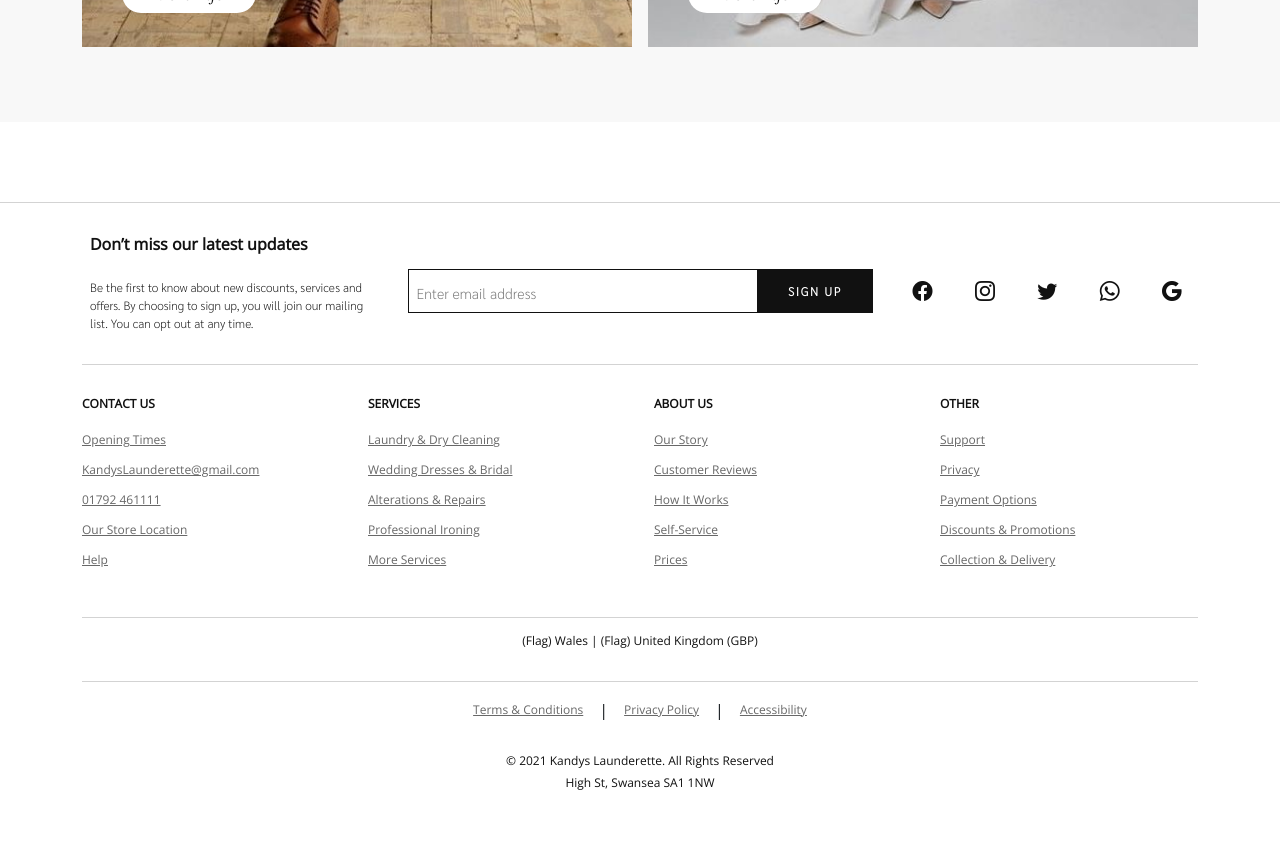
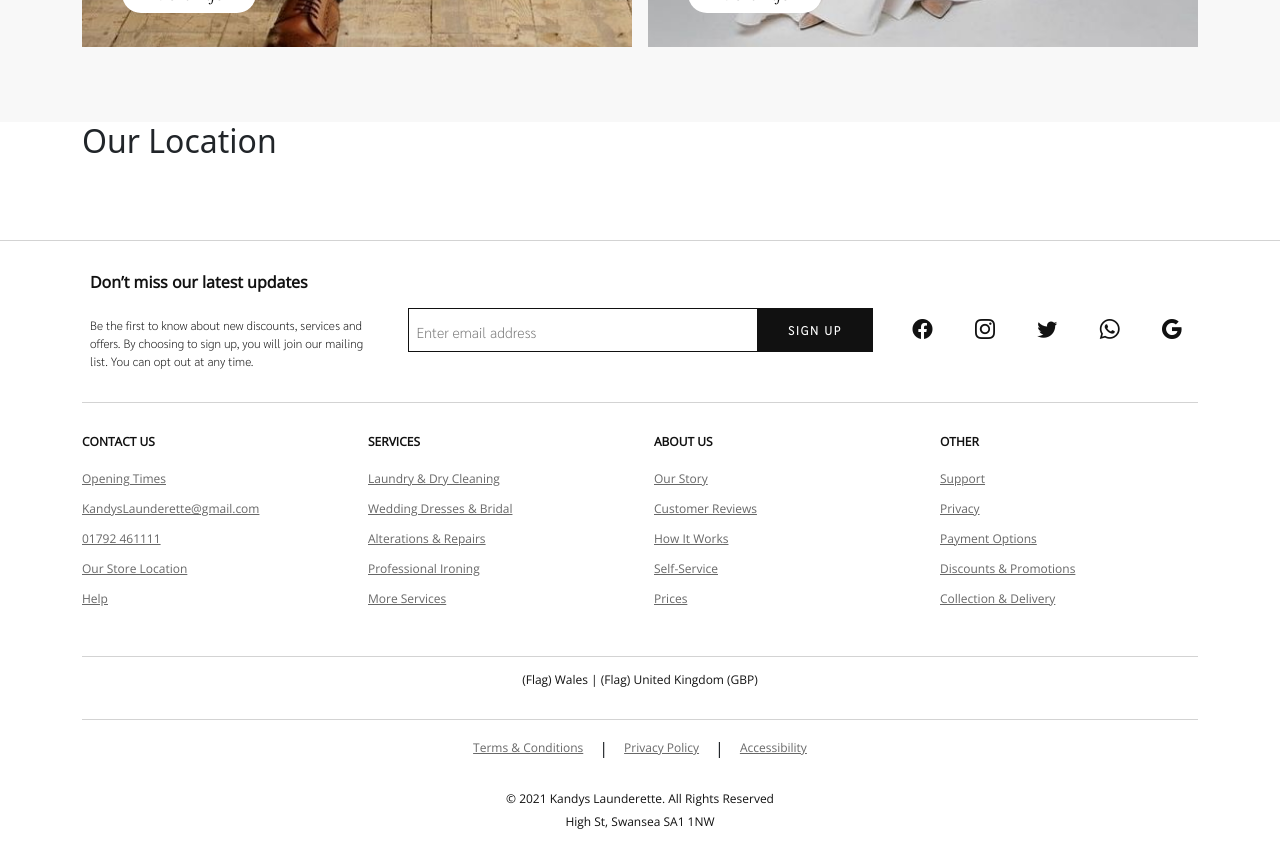
Before and after one commit to Todd-Owen-Mpeli/KandysLaunderette, a Next.js app: page / in a window 1280 px wide. Shown: the part 2540-3401 px from the top of the page. Before the commit the page ends 3363 px from the top, so only its background shows below. Built offline with nearby package versions, Linux system fonts and the light colour scheme.

Commit message:
Created a Our location in the home page.

```diff
--- a/pages/index.js
+++ b/pages/index.js
@@ -1,3 +1,4 @@
+/* eslint-disable react/no-unknown-property */
 import Head from "next/head";
 import Link from "next/link";
 import Image from "next/image";
@@ -238,6 +239,25 @@ export default function Home() {
 				</div>
 			</div>
 
+			{/* <!--===== OUT STORE LOCATION =====--> */}
+			<div className={styles.storeLocation}>
+				<div className="container">
+					<div className={styles.title}>
+						<h2>Our Location</h2>
+					</div>
+				</div>
+				<div className={styles.storeMap}>
+					{/* <iframe
+						src="https://www.google.com/maps/embed?pb=!1m14!1m8!1m3!1d9907.997021073143!2d-3.9420236!3d51.6232228!3m2!1i1024!2i768!4f13.1!3m3!1m2!1s0x0%3A0x919fb6f2312ca92b!2sKandys%20Launderette%20%26%20Dry%20Cleaner!5e0!3m2!1sen!2suk!4v1637884674092!5m2!1sen!2suk"
+						width="600"
+						height="450"
+						style="border:0;"
+						allowfullscreen="true"
+						loading="lazy"
+					></iframe> */}
+				</div>
+			</div>
+
 			{/* <!--===== FOOTER =====--> */}
 			<Footer />
 		</>
```
